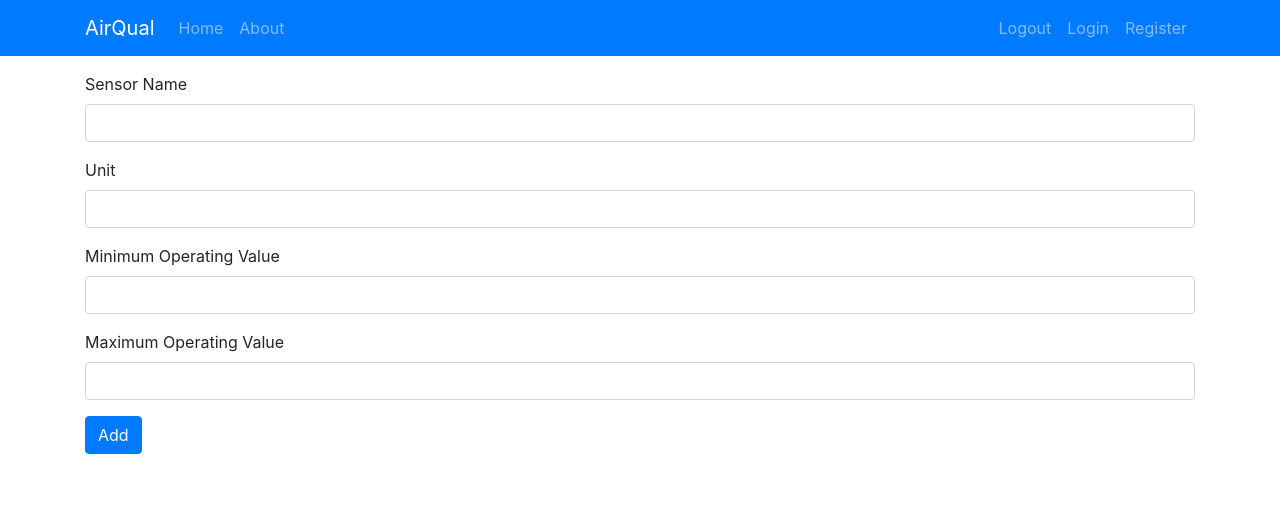
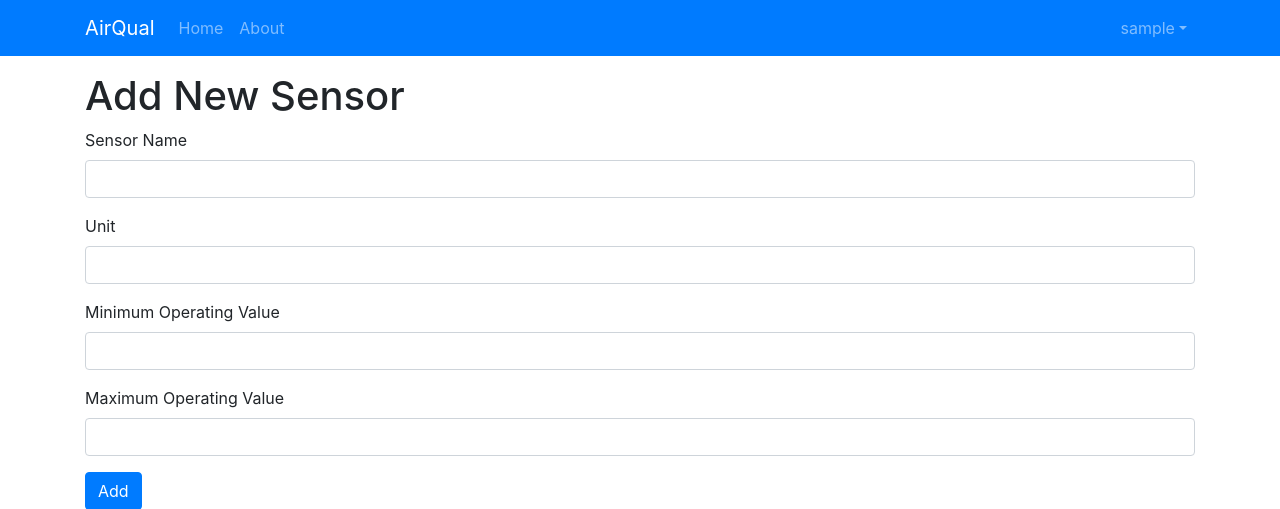
Before and after one commit to abyrne55/air-quality-monitor, a Django app: page /monitor/new/ in a window 1280 px wide. Shown: the top 509 px of the page. Run offline with Django 3.2, Linux system fonts and the light colour scheme; the visitor is signed in with stand-in values (Sample User, id 1); some libraries are stand-ins or nearby versions.

Commit message:
Added "about" modal and dynamic login/logout menu. Renamed some things

```diff
--- a/airqual/monitor/templates/monitor/footer.html
+++ b/airqual/monitor/templates/monitor/footer.html
@@ -1,3 +1,22 @@
+
+    <div class="modal fade" id="aboutModal" tabindex="-1" role="dialog" aria-labelledby="aboutModalLabel" aria-hidden="true">
+      <div class="modal-dialog" role="document">
+        <div class="modal-content">
+          <div class="modal-body">
+            <h3>AirQual <small class="text-muted">v0.4</small></h3>
+            Copyright &copy; 2018 Anthony Byrne & Huzefa Mandviwala
+            <br />
+            A Boston University <a href="http://www.bu.edu/eng/departments/ece/undergraduate/ece-day/">ENG EC463</a> Miniproject
+          </div>
+          <div class="modal-footer">
+            <a class="btn btn-primary" href="https://github.com/abyrne55/air-quality-monitor/">GitHub</a>
+            <a class="btn btn-primary" href="https://github.com/abyrne55/air-quality-monitor/blob/master/LICENSE">License</a>
+            <button type="button" class="btn btn-secondary" data-dismiss="modal">Close</button>
+          </div>
+        </div>
+      </div>
+    </div>
+
     <!-- Bootstrap core JavaScript
     ================================================== -->
     <!-- Placed at the end of the document so the pages load faster -->
--- a/airqual/monitor/templates/monitor/header.html
+++ b/airqual/monitor/templates/monitor/header.html
@@ -3,8 +3,8 @@
   <head>
     <meta charset="utf-8">
     <meta name="viewport" content="width=device-width, initial-scale=1, shrink-to-fit=no">
-    <meta name="description" content="">
-    <meta name="author" content="">
+    <meta name="description" content="Air Quality Monitor">
+    <meta name="author" content="Boston University">
     <script defer src="https://use.fontawesome.com/releases/v5.0.8/js/fontawesome.js"
      integrity="sha384-7ox8Q2yzO/uWircfojVuCQOZl+ZZBg2D2J5nkpLqzH1HY0C1dHlTKIbpRz/LG23c" crossorigin="anonymous"></script>
 
@@ -13,8 +13,6 @@
     <!-- Bootstrap core CSS -->
     <link href="https://stackpath.bootstrapcdn.com/bootstrap/4.1.3/css/bootstrap.min.css" rel="stylesheet">
 
-    <!-- Custom styles for this template -->
-    <!--link href="css/style.css" rel="stylesheet"-->
   </head>
 
   <body>
@@ -32,28 +30,27 @@
                         <a class="nav-link" href="/">Home</a>
                     </li>
                     <li class="nav-item">
-                        <a class="nav-link" href="#">About</a>
+                        <a class="nav-link" href="#" data-toggle="modal" data-target="#aboutModal">About</a>
                     </li>
                 </ul>
                 <ul class="navbar-nav ml-auto">
-                        <!--li class="nav-item dropdown">
+                        {% if user.is_authenticated %}
+                        <li class="nav-item dropdown">
                             <a href="" class="nav-link dropdown-toggle"
-                            data-toggle="dropdown" id="navbarDropdownMenuLink">Your Ideas</a>
+                            data-toggle="dropdown" id="navbarDropdownMenuLink">{{ user.username }}</a>
                             <div class="dropdown-menu">
-                                <a href="#" class="dropdown-item">Ideas</a>
-                                <a href="#" class="dropdown-item">Add</a>
+                                <a href="/monitor/new" class="dropdown-item">New Sensor</a>
+                                <a href="/accounts/logout" class="dropdown-item">Logout</a>
                             </div>
-                        </li-->
-                        <li class="nav-item">
-                        <a href="/accounts/logout" class="nav-link">Logout</a>
-                    </li>
-
+                        </li>
+                        {% else %}
                         <li class="nav-item">
                             <a href="/accounts/login" class="nav-link">Login</a>
                         </li>
                         <li class="nav-item">
                             <a href="/accounts/register" class="nav-link">Register</a>
                         </li>
+                        {% endif %}
                 </ul>
             </div>
         </div>
--- a/airqual/monitor/templates/monitor/add_sensor.html
+++ b/airqual/monitor/templates/monitor/new_sensor.html
@@ -1,6 +1,7 @@
 {% include 'monitor/header.html' %}
 
 <main role="main" class="container">
+  <h1>Add New Sensor</h1>
   <form method="post">
     {% csrf_token %}
     {{ form.non_field_errors }}
--- a/airqual/monitor/templates/registration/register.html
+++ b/airqual/monitor/templates/registration/register.html
@@ -1,6 +1,8 @@
 {% include 'monitor/header.html' %}
 
 <main role="main" class="container">
+  <h1>Registration</h1>
+  <p class="lead">Thank you for your interest in AirQual! Please fill out the form below to create your account</p>
   <form method="post">
     {% csrf_token %}
     {{ form.non_field_errors }}
--- a/airqual/monitor/urls.py
+++ b/airqual/monitor/urls.py
@@ -7,7 +7,7 @@ urlpatterns = [
     # ex: /monitor/
     path('', views.index, name='index'),
     # ex: /monitor/add/54
-    path('new/', views.add_sensor, name='add_sensor'),
+    path('new/', views.new_sensor, name='new_sensor'),
     path('add/<int:sensor_id>/', views.add_data_point, name='add_data_point'),
     path('view/<int:sensor_id>/', views.sensor_data, name='sensor_data'),
 ]
--- a/airqual/monitor/views.py
+++ b/airqual/monitor/views.py
@@ -21,7 +21,7 @@ def sensor_data(request, sensor_id):
                                                                 'datapoints' : datapoints,
                                                                 'api_key' : api_key})
 @login_required
-def add_sensor(request):
+def new_sensor(request):
     SensorForm = modelform_factory(Sensor,
         fields=("name", "unit", "min_value", "max_value", "owner"),
         widgets={"owner": HiddenInput()})
@@ -38,7 +38,7 @@ def add_sensor(request):
     else:
         sensor_form = SensorForm()
 
-    return render(request, 'monitor/add_sensor.html', {'form': sensor_form})
+    return render(request, 'monitor/new_sensor.html', {'form': sensor_form})
 
 
 
```
